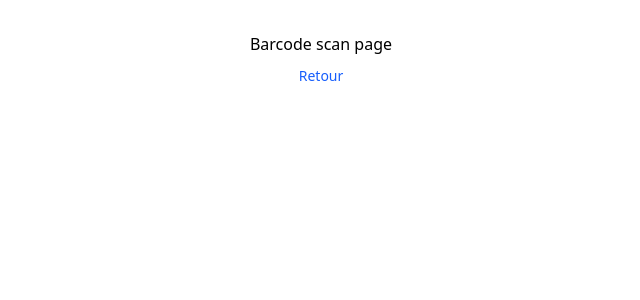
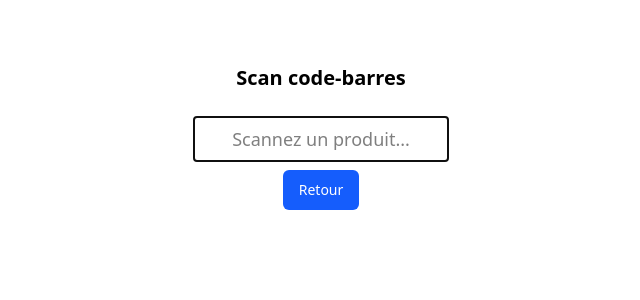
Before and after one commit to raphpay/rapid-cash-point, a React (Vite) app in the folder frontend/: page /barcode-scan in a window 1280 px wide. Shown: the top 300 px of the page, without its empty margins (319-959 px from the left). Built offline with nearby package versions, Linux system fonts and the light colour scheme.

Commit message:
Add barcode scan handling #1

```diff
--- a/frontend/src/ui/pages/BarcodeScanPage.tsx
+++ b/frontend/src/ui/pages/BarcodeScanPage.tsx
@@ -1,12 +1,58 @@
+import { useEffect, useRef, useState } from "react";
 import { useNavigate } from "react-router-dom";
 import { Button } from "../components/Button";
 
 export const BarcodeScanPage = () => {
   const navigate = useNavigate();
+
+  const inputRef = useRef<HTMLInputElement>(null);
+  const [barcode, setBarcode] = useState<string>("");
+
+  // Pour simuler la recherche de produit (à remplacer plus tard par un appel API)
+  const fetchProductInfo = (code: string) => {
+    console.log("Recherche produit pour :", code);
+    // Exemple fictif
+    const fakeProduct = {
+      name: "Casque Bell - M",
+      price: 89.99,
+    };
+    alert(`Produit trouvé : ${fakeProduct.name} - ${fakeProduct.price}€`);
+  };
+
+  const handleKeyDown = (e: React.KeyboardEvent<HTMLInputElement>) => {
+    if (e.key === "Enter" && barcode.length > 0) {
+      fetchProductInfo(barcode);
+      setBarcode(""); // Reset après lecture
+    }
+  };
+
+  useEffect(() => {
+    // Autofocus permanent pour capter le scan
+    inputRef.current?.focus();
+    const interval = setInterval(() => {
+      inputRef.current?.focus();
+    }, 500); // Si clic accidentel ailleurs, refocus
+
+    return () => clearInterval(interval);
+  }, []);
+
   return (
-    <div className="flex-col">
-      <p>Barcode scan page</p>
-      <Button variant="ghost" onClick={() => navigate("/")}>
+    <div className="p-8 flex flex-col items-center gap-2">
+      <h1 className="text-xl font-bold mb-4">Scan code-barres</h1>
+      <input
+        ref={inputRef}
+        type="text"
+        value={barcode}
+        onChange={(e) => setBarcode(e.target.value)}
+        onKeyDown={handleKeyDown}
+        className="border p-2 w-64 text-center text-lg"
+        placeholder="Scannez un produit..."
+      />
+      <Button
+        onClick={() => {
+          navigate("/");
+        }}
+      >
         Retour
       </Button>
     </div>
```
